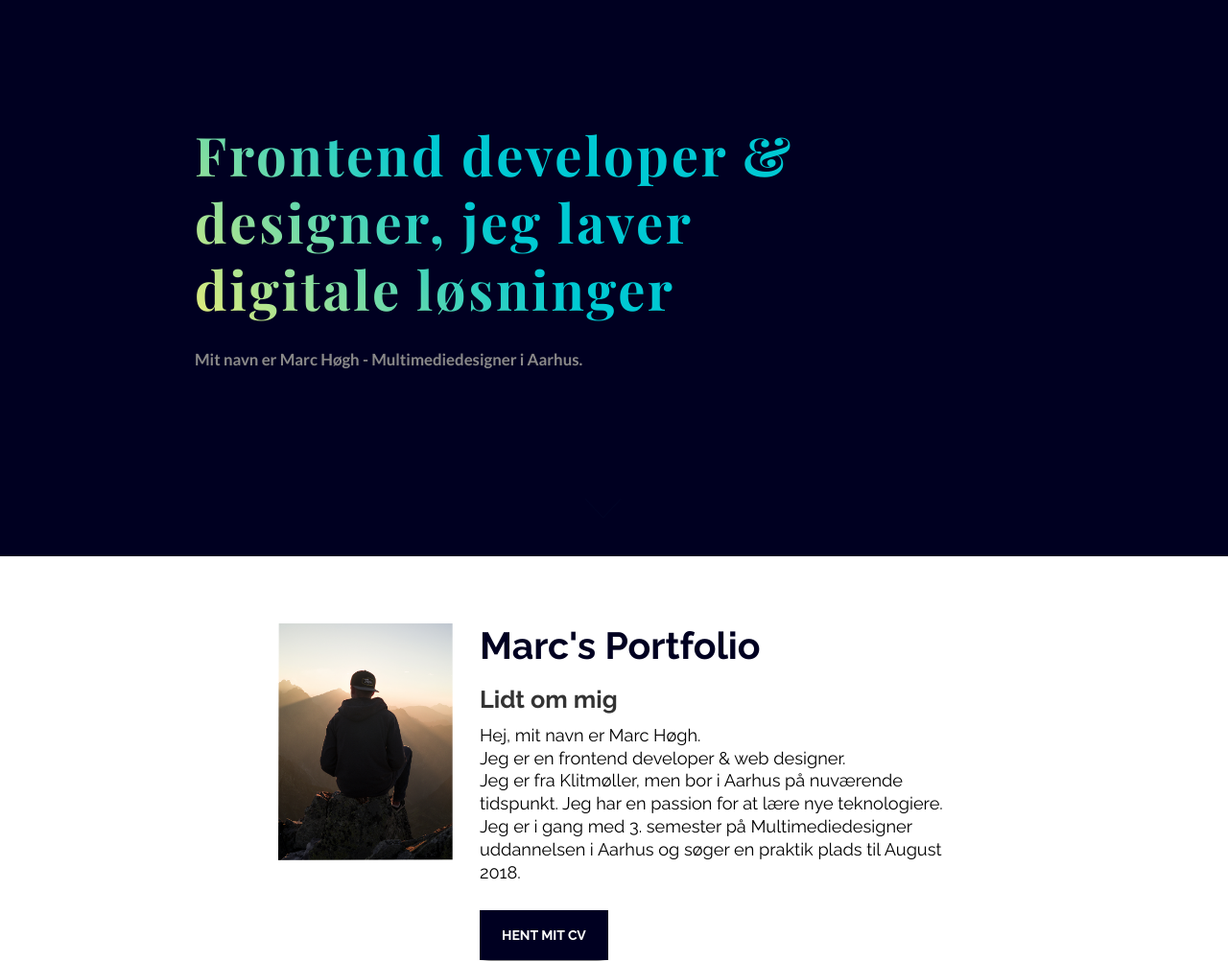
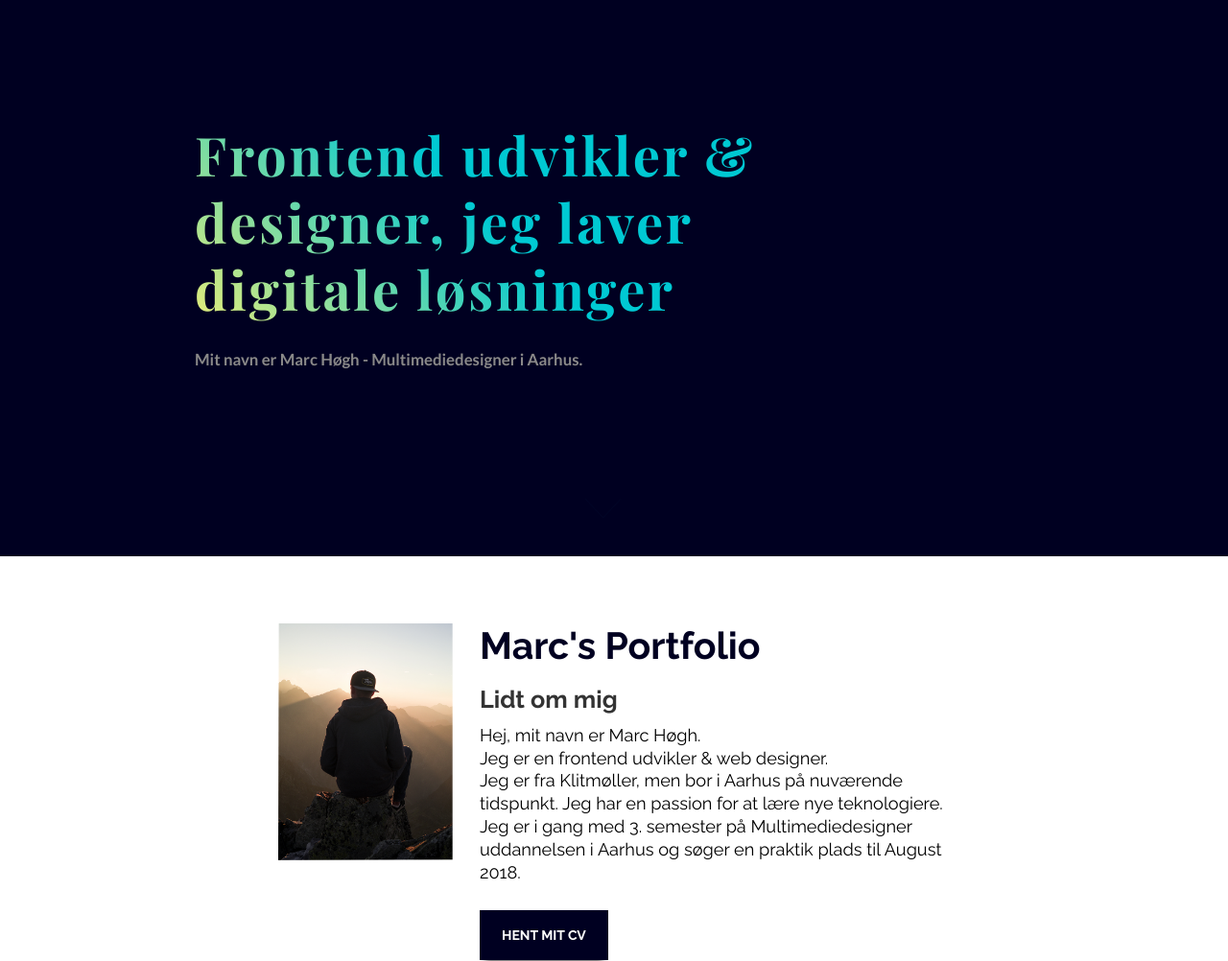
Before and after one commit to Marchogh/portfolio, a plain HTML site: page index.html in a window 1280 px wide. Shown: the part 220-1222 px from the top of the page at 96% size. Drawn offline with nearby package versions, Linux system fonts and the light colour scheme.

Commit message:
text changed

```diff
--- a/index.html
+++ b/index.html
@@ -59,7 +59,7 @@
 
         <div class="head_container">
           <div class="animated fadeInLeft">
-        <h1 class="head_title">Frontend developer & designer, jeg laver digitale løsninger</h1>
+        <h1 class="head_title">Frontend udvikler & designer, jeg laver digitale løsninger</h1>
       </div>
       <div class="animated fadeInLeft">
         <h2 class="head_undertitle">Mit navn er Marc Høgh - Multimediedesigner i Aarhus.</h2>
@@ -83,7 +83,7 @@
     <h3 class="about-subtitle">Lidt om mig</h3>
     <div class="about-text">
       <p>Hej, mit navn er Marc Høgh.</p>
-      <p>Jeg er en frontend developer & web designer.</p>
+      <p>Jeg er en frontend udvikler & web designer.</p>
       <p>Jeg er fra Klitmøller, men bor i Aarhus på nuværende tidspunkt. Jeg har en passion for at lære nye teknologiere. Jeg er i gang med 3. semester på Multimediedesigner uddannelsen i Aarhus og søger en praktik plads til August 2018.</p>
       <a href="#" class="about-btn" download="#">HENT MIT CV</a>
     </div>
```
